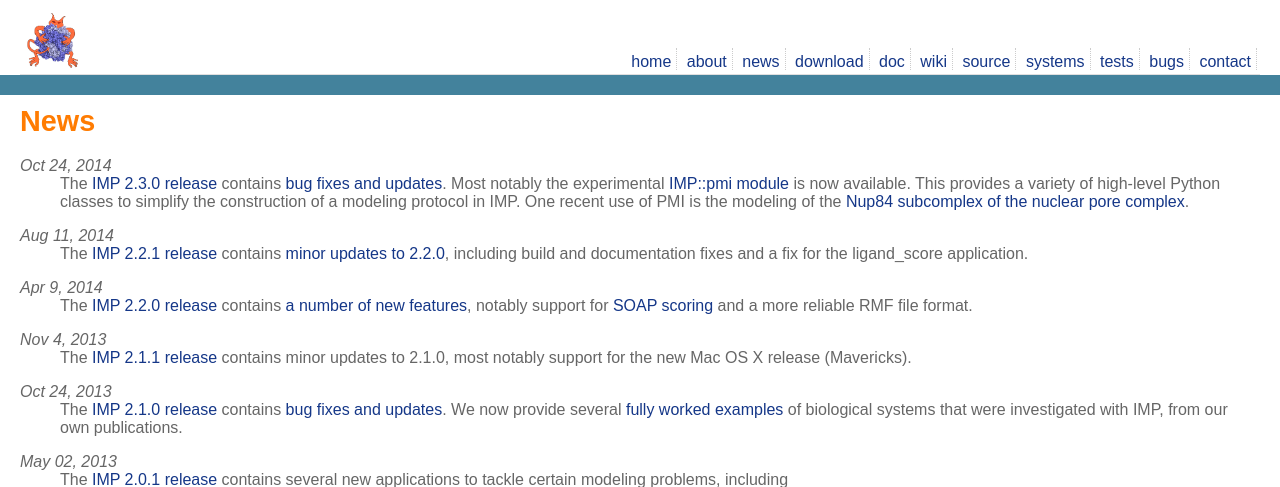
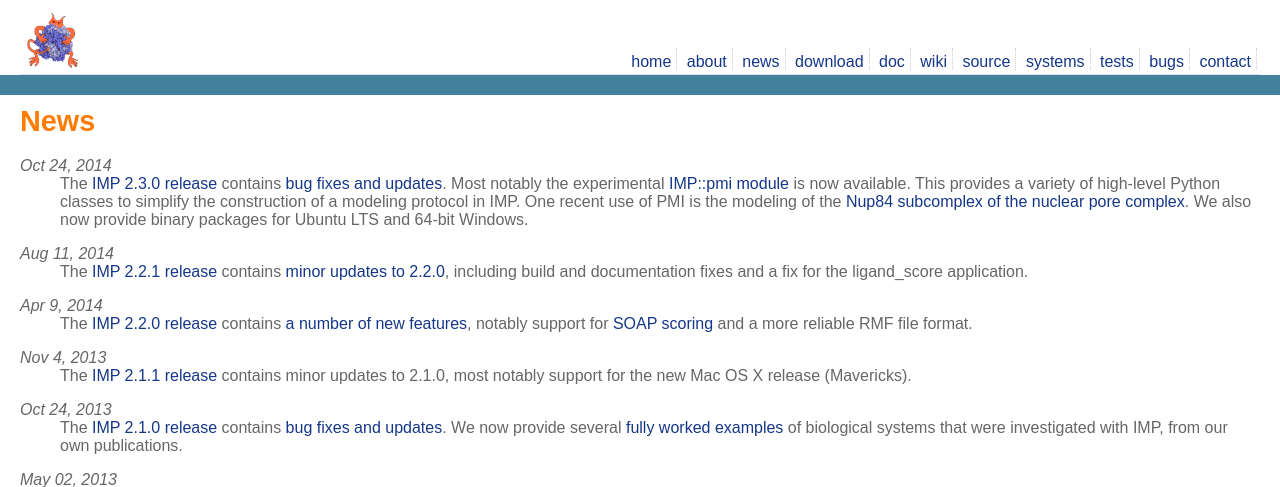
Before and after one commit to salilab/imp_website, a PHP site: page /news.php?TOPDIR=1 in a window 1280 px wide. Shown: the top 487 px of the page. Run offline with PHP 8.4, Linux system fonts and the light colour scheme.

Commit message:
Note new binary packages.

```diff
--- a/news.php
+++ b/news.php
@@ -15,7 +15,8 @@ updates</a>. Most notably the experimental
 now available. This provides a variety of high-level Python classes to
 simplify the construction of a modeling protocol in IMP. One recent use
 of PMI is the modeling of the <a href="http://salilab.org/nup84/">Nup84
-subcomplex of the nuclear pore complex</a>.
+subcomplex of the nuclear pore complex</a>. We also now provide binary packages
+for Ubuntu LTS and 64-bit Windows.
 </dd>
 
 <dt>Aug 11, 2014</dt>
```
